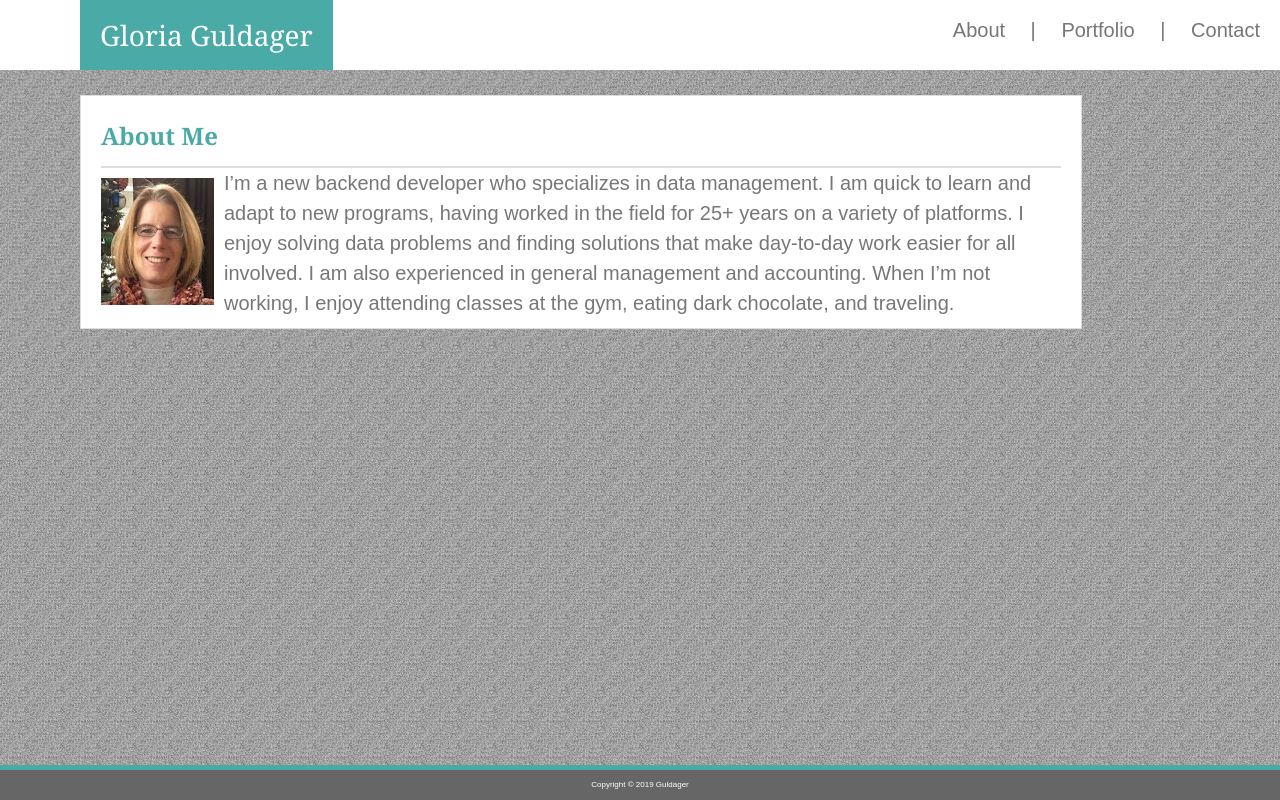
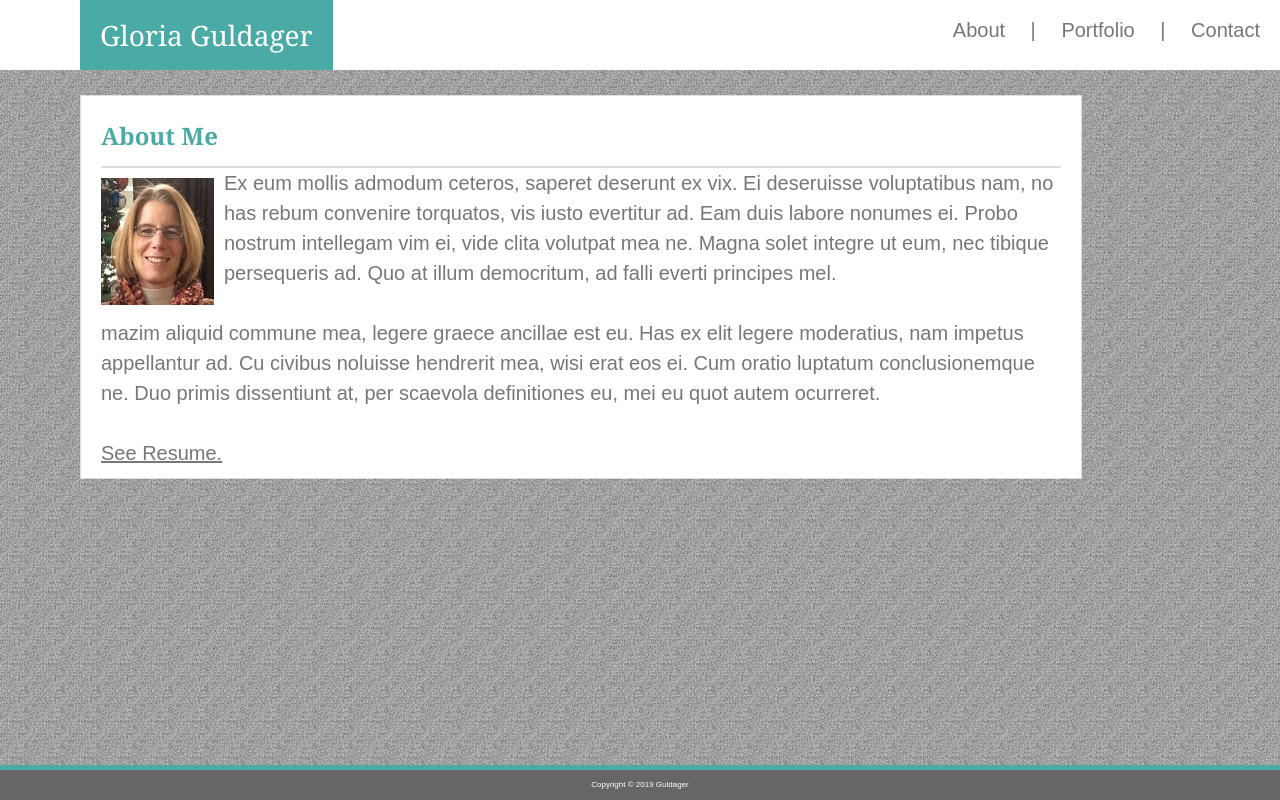
Before and after one commit to GloGuldager/gloguldager.github.io, a plain HTML site: page index.html in a window 1280 px wide. Drawn offline with Linux system fonts and the light colour scheme.

Commit message:
add resume

```diff
--- a/assets/css/style.css
+++ b/assets/css/style.css
@@ -6,6 +6,20 @@ body {
   line-height: 150%;
   color: #777777;
   }
+
+a { color: #4aaaa5}
+
+a:hover {
+  background-color: #4aaaa5; color: #ffffff;
+}
+
+a:link {
+  color: #777777;
+}
+
+/* a:visited {
+  background-color: #4aaaa5; color: #ffffff;
+} */
 
 nav {
     float: right;
@@ -197,4 +211,5 @@ footer {
   color: white;
   text-align: center;
   border-top: solid #4aaaa5 5px;
+  margin-top: 25px;
 }
--- a/index.html
+++ b/index.html
@@ -29,8 +29,12 @@
 
         <img id="bio-image" src="assets/images/Gloriaedited.jpg" alt="Gloria Guldager">
 
-          <p>I’m a new backend developer who specializes in data management. I am quick to learn and adapt to new programs, having worked in the field for 25+ years on a variety of platforms. I enjoy solving data problems and finding solutions that make day-to-day work easier for all involved. I am also experienced in general management and accounting. When I’m not working, I enjoy attending classes at the gym, eating dark chocolate, and traveling.
-            </p>
+          <p>Ex eum mollis admodum ceteros, saperet deserunt ex vix. Ei deseruisse voluptatibus nam, no has rebum convenire torquatos, vis iusto evertitur ad. Eam duis labore nonumes ei. Probo nostrum intellegam vim ei, vide clita volutpat mea ne. Magna solet integre ut eum, nec tibique persequeris ad. Quo at illum democritum, ad falli everti principes mel.</p.>
+          <br/>
+          <br/>
+          <p>mazim aliquid commune mea, legere graece ancillae est eu. Has ex elit legere moderatius, nam impetus appellantur ad. Cu civibus noluisse hendrerit mea, wisi erat eos ei. Cum oratio luptatum conclusionemque ne. Duo primis dissentiunt at, per scaevola definitiones eu, mei eu quot autem ocurreret.</p>
+          <br/>
+          <a href="assets/images/Gloria Guldager Developer Resume.pdf" target="_blank">See Resume.</a>
         </section>
 
       </div>
```
Also changed, not shown: 1 other file.
